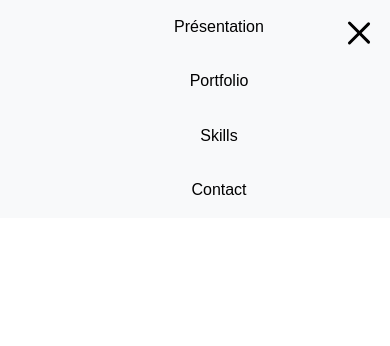
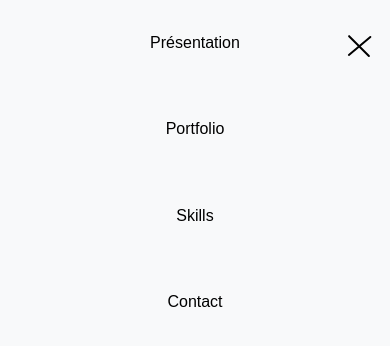
Before and after one commit to Thomasbrelot/Portfolio-de-Thomas, a plain HTML site: page index.html in a window 390 px wide. Both pictures are taken after a click on the element 358 px from the left and 32 px from the top of the page. Drawn offline with nearby package versions, Linux system fonts and the light colour scheme.

Commit message:
secondcommit

```diff
--- a/css/style.css
+++ b/css/style.css
@@ -8,6 +8,8 @@ body {
 a {
   text-decoration: none;
   color: black;
+  margin-left: 4em;
+  padding: 1em;
 }
 ul {
   list-style: none;
@@ -24,7 +26,7 @@ header {
   justify-content: space-between;
   align-items: center;
   padding: 1em;
-  background-color: #f8f9fa;
+  background-color: #f0f0f2;
 }
 
 .img-header {
@@ -38,22 +40,17 @@ nav ul {
   margin: 0;
   padding: 0;
 }
-
-nav li {
-  margin-left: 3em;
-  padding: 1em;
-}
 .hamburger {
   display: none;
   flex-direction: column;
   justify-content: space-between;
   width: 30px;
-  height: 18px;
+  height: 16px;
   cursor: pointer;
 }
 
 .hamburger .bar {
-  height: 3px;
+  height: 2px;
   width: 100%;
   background-color: black;
   border-radius: 10px;
@@ -70,10 +67,13 @@ nav li {
 }
 
 .hamburger.open .bar:nth-child(3) {
-  transform: rotate(-45deg) translate(5px, -5px);
+  transform: rotate(-40deg) translate(5px, -5px);
 }
 
 @media (max-width: 768px) {
+  a{
+  margin-left: 0;
+  }
   nav ul {
     flex-direction: column;
     align-items: center;
@@ -84,11 +84,11 @@ nav li {
     background-color: #f8f9fa;
     max-height: 0;
     overflow: hidden;
-    transition: max-height 0.3s ease-in-out;
+    transition: 0.3s ease-in-out;
   }
 
   nav ul.open {
-    max-height: 300px; /* Ajustez la hauteur maximale selon le nombre d'éléments */
+    max-height: 350px; /* Ajustez la hauteur maximale selon le nombre d'éléments */
   }
 
   .hamburger {
--- a/index.html
+++ b/index.html
@@ -20,16 +20,24 @@
 
 <body>
     <header>
-        <div style="width: 10%;">
+        <div style="width: 20%;">
             <img class="img-header" src="./image/Mon-logo-seo.png" alt="Photographie de mon logo d'entreprise.">
         </div>
 
         <nav>
             <ul id="nav-links">
-                <li>Présentation</li>
-                <li>Portfolio</li>
-                <li>Skills</li>
-                <li>Contact</li>
+                <a href="#">
+                    <li>Présentation</li>
+                </a>
+                <a href="#">
+                    <li>Portfolio</li>
+                </a>
+                <a href="#">
+                    <li>Skills</li>
+                </a>
+                <a href="#">
+                    <li>Contact</li>
+                </a>
             </ul>
         </nav>
 
```
